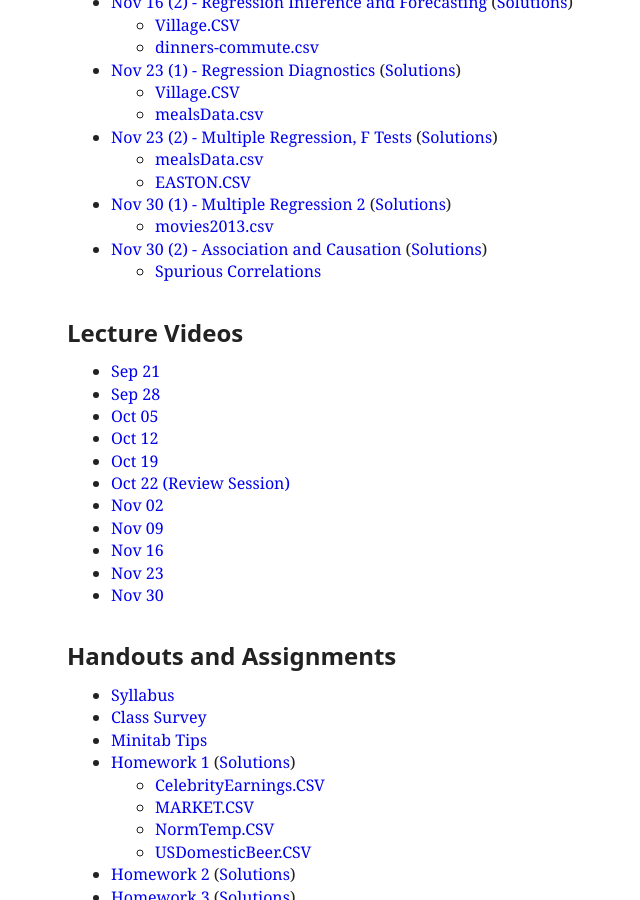
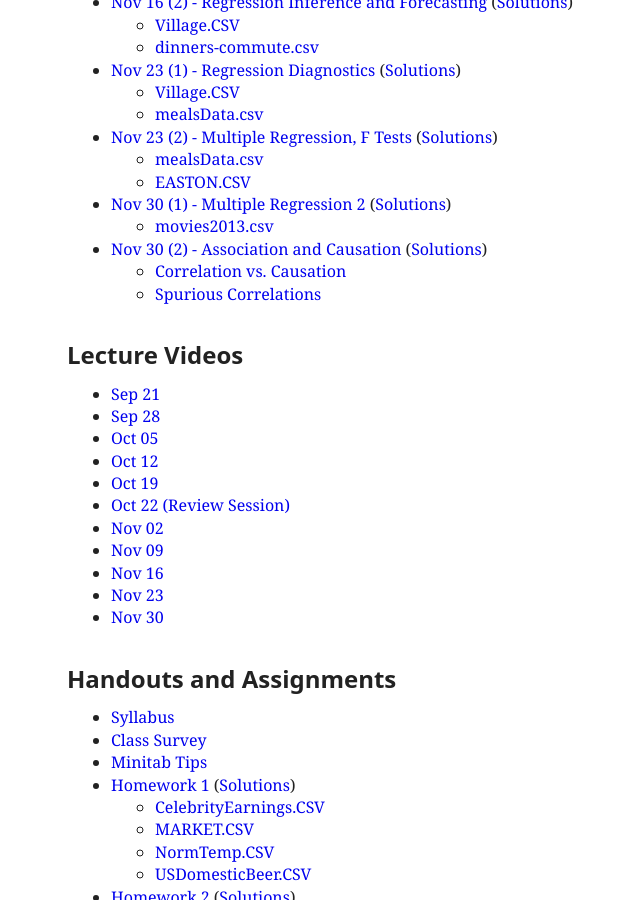
Before and after one commit to patperry/patperry.github.com, a Jekyll site: the page built from course/cor1305/index.html, in a window 1280 px wide and 900 px high, scrolled down 879 px. Shown: the whole window, without its empty margins (141-781 px from the left). Built offline with Jekyll 4.4.1, drawn with Linux system fonts in a browser that asks for light colours.

Commit message:
add xkcd link

```diff
--- a/course/cor1305/index.html
+++ b/course/cor1305/index.html
@@ -95,6 +95,7 @@ stylesheet: /css/main.css?v=1
   <li><a href="lecture/assoc.pdf">Nov 30 (2) - Association and Causation</a>
     (<a href="lecture/assoc-sol.pdf">Solutions</a>)
     <ul>
+      <li><a href="https://xkcd.com/552/">Correlation vs. Causation</a>
       <li><a href="http://tylervigen.com/spurious-correlations">Spurious Correlations</a>
     </ul>
 </ul>
```
